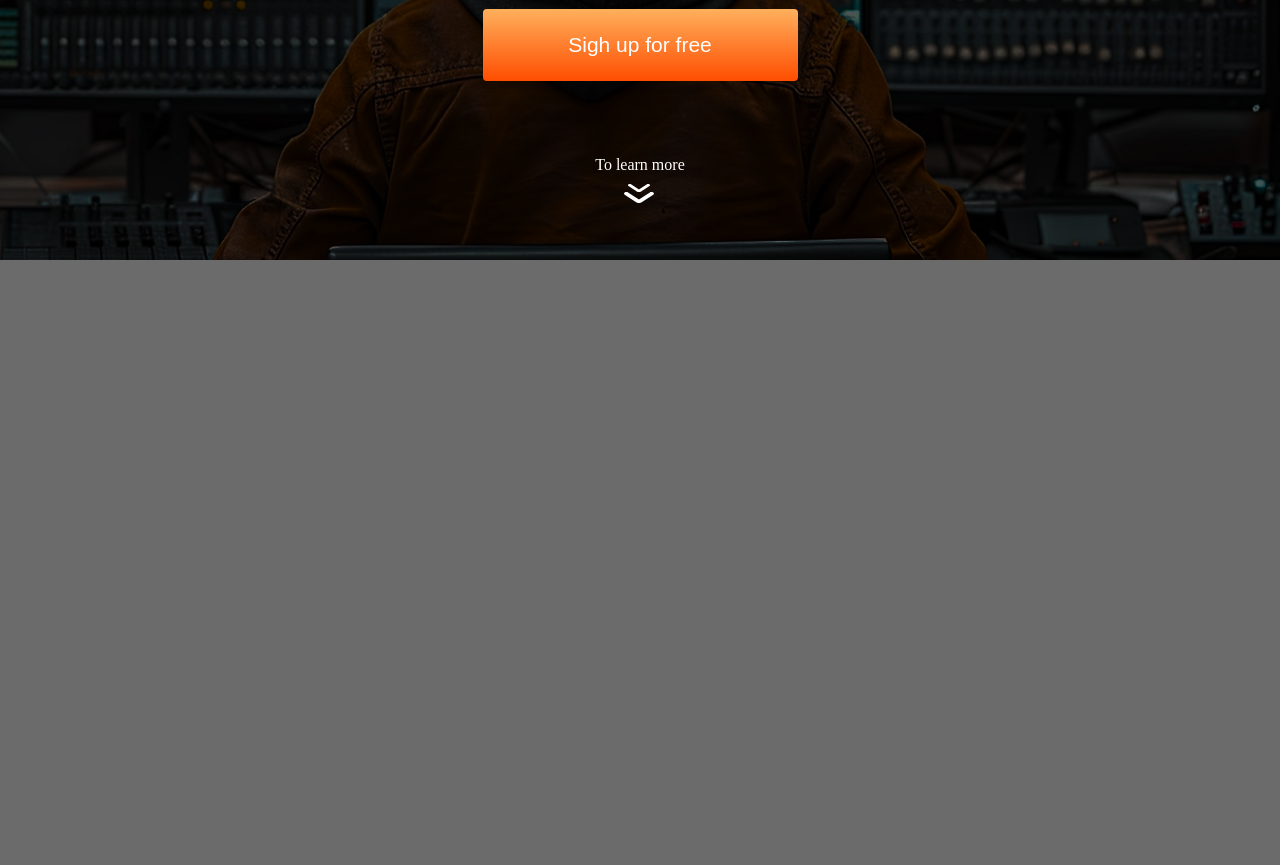
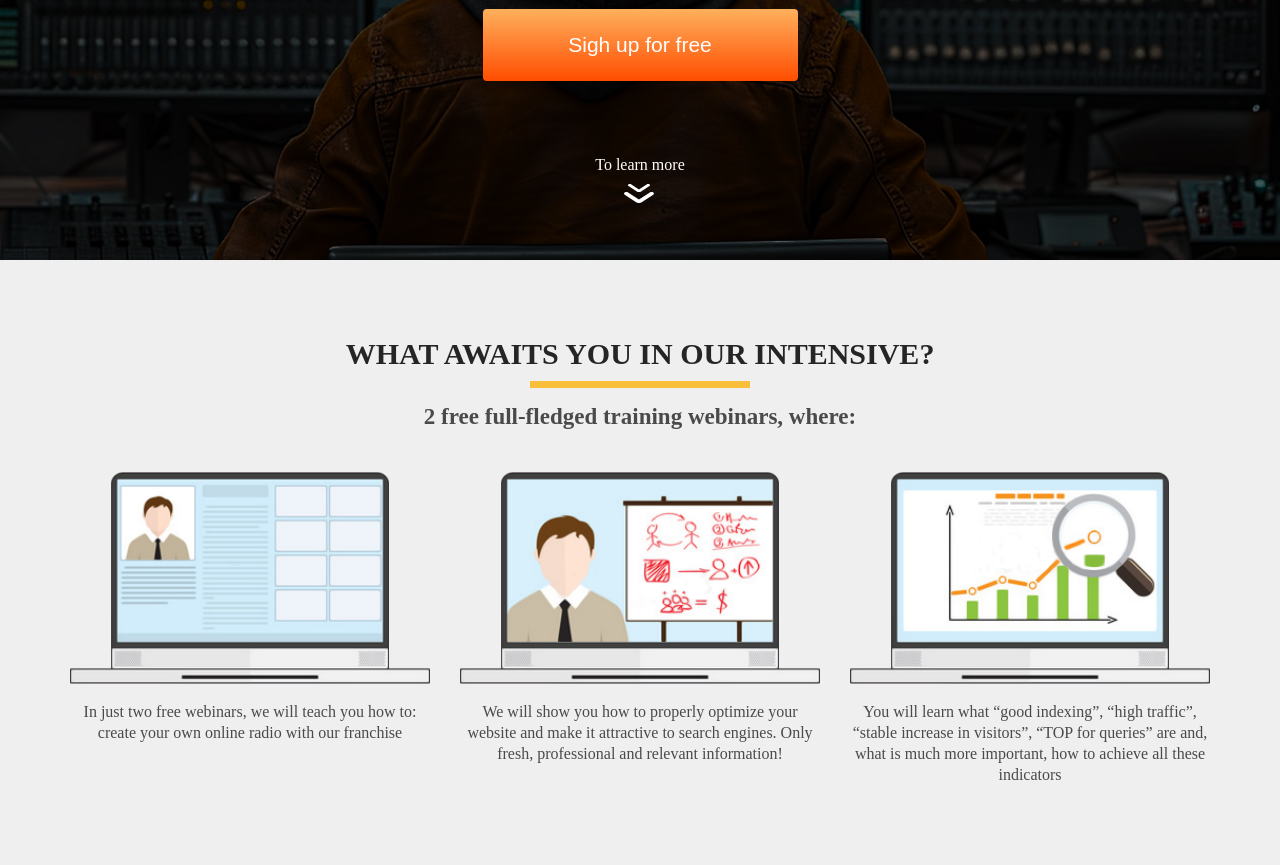
Before and after one commit to berserk0o/Radio, a plain HTML site: page index.html in a window 1280 px wide. Shown: the part 500-1365 px from the top of the page. Before the commit the page ends 800 px from the top, so only its background shows below. Drawn offline with Linux system fonts and the light colour scheme.

Commit message:
section vebinar

```diff
--- a/index.html
+++ b/index.html
@@ -43,8 +43,45 @@
                 </div>
 
 
+            </div>
+        </section>
+
+        <section class="vebinar">
+            <div class="container">
+
+                <h2 class="title vebinar__title">What awaits you in our intensive?</h2>
+                <div class="divider"> </div>
+                <h3 class="vebinar__subtitle">2 free full-fledged training webinars, where:</h3>
+
+
+                <div class="vebinar__wrapper">
+                    <div  class="vebinar__item">
+                        <img class="vebinar__img" src="src/img/icon1.png" alt="">
+                        <p class="vebinar__text">In just two free webinars, we will teach you how to: create your own
+                            online radio with our franchise</p>
+                    </div>
+                    <div class="vebinar__item">
+                        <img class="vebinar__img" src="src/img/icon2.png" alt="">
+                        <p class="vebinar__text">We will show you how to properly optimize your website and make it
+                            attractive to search engines. Only fresh, professional and relevant information!</p>
+                    </div>
+                    <div class="vebinar__item">
+                        <img class="vebinar__img" src="src/img/icon3.png" alt="">
+                        <p class="vebinar__text">You will learn what “good indexing”, “high traffic”, “stable increase
+                            in visitors”, “TOP for queries” are and, what is much more important, how to achieve all
+                            these indicators</p>
+                    </div>
+                </div>
+
+
+
+
+
+
+
 
             </div>
+
         </section>
 
 
--- a/src/css/style.css
+++ b/src/css/style.css
@@ -5,15 +5,17 @@
 }
 
 body {
-	background-color: #6b6b6b;
+	background-color: #EFEFEF;
+
 }
 
-.container{
+
+.container {
 	max-width: 1140px;
 	margin: 0 auto;
 }
 
-.promo{
+.promo {
 	background: url(../img/main_bg.jpg) center center / cover no-repeat;
 	padding: 22px 0 53px 0;
 }
@@ -24,10 +26,10 @@ body {
 	text-transform: uppercase;
 }
 
-.title__colored{
+.title__colored {
 	color: #F9BF3B;
 	font-size: 41px;
-  line-height: 41px;
+	line-height: 41px;
 }
 
 .title__size {
@@ -36,7 +38,7 @@ body {
 	line-height: 80px;
 }
 
-.promo h1{
+.promo h1 {
 	margin-bottom: 12px;
 }
 
@@ -45,7 +47,7 @@ body {
 }
 
 
-.btn{
+.btn {
 	width: 315px;
 	height: 72px;
 	margin: 0 auto;
@@ -57,29 +59,30 @@ body {
 	font-size: 21px;
 	font-weight: 500;
 	color: #fff;
-  line-height: normal;;
+	line-height: normal;
+	;
 	margin-bottom: 75px;
 
 	cursor: pointer;
 }
 
-.logo{
-		margin-bottom: 52px;
+.logo {
+	margin-bottom: 52px;
 }
 
-.logo__text{
+.logo__text {
 	text-align: center;
 	text-transform: uppercase;
 	color: #FFF;
 }
 
-.logo__img{
+.logo__img {
 	margin: 0 auto;
 	display: block;
 	margin-bottom: 13px;
 }
 
-.promo__text{
+.promo__text {
 	text-align: center;
 	color: #FFF;
 	size: 21px;
@@ -87,22 +90,76 @@ body {
 	margin-bottom: 75px;
 }
 
-.promo__text span{
+.promo__text span {
 	color: orange;
 
 }
 
-.promo__more-text{
-	 color: #FFF;
+.promo__more-text {
+	color: #FFF;
 	text-align: center;
 	size: 15px;
 	line-height: 18px;
 	margin-bottom: 10px;
 }
 
-.promo__more-img{
+.promo__more-img {
 	margin: 0 auto;
 	display: block;
 	width: 34px;
 	cursor: pointer;
 }
+
+.vebinar__title {
+	font-weight: 500px;
+	font-size: 30px;
+	line-height: 27px;
+	margin-bottom: 14px;
+	color: #252525;
+}
+
+.vebinar__subtitle {
+	font-weight: 500px;
+	font-size: 23px;
+	line-height: 27px;
+	text-align: center;
+	margin-bottom: 42px;
+	color: #4A4A4A;
+
+}
+.divider{
+	width: 220px;
+	height: 7px;
+	background-color: #F9BF3B;
+	margin:0 auto;
+	margin-bottom: 15px;
+}
+
+.vebinar{
+padding: 80px 0 80px  0;
+
+}
+
+.vebinar__wrapper{
+	display: flex;
+	justify-content: space-between;
+
+}
+.vebinar__text{
+
+	font-size: 16px;
+	font-weight: 300;
+	line-height: 21px;
+	text-align: center;
+	color: #4A4A4A;
+
+
+}
+.vebinar__item{
+	width: 360px;
+}
+
+.vebinar__img{
+	width: 100%;
+	margin-bottom: 13px;
+}
```
Also changed, not shown: src/img/icon1.png (added), src/img/icon2.png (added), src/img/icon3.png (added).
